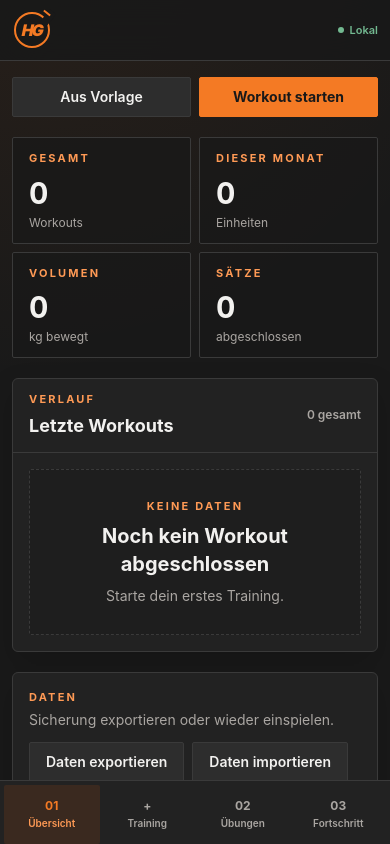
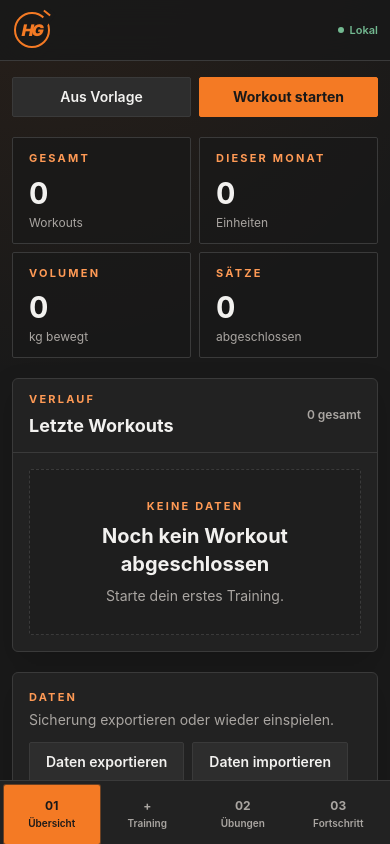
Before and after one commit to 027123-prog/GYM-Tracker, a React (Vite) app: page / in a window 390 px wide. Built offline with nearby package versions, Linux system fonts and the light colour scheme.

Commit message:
Add focused active workout mode

```diff
--- a/src/components/AppShell.jsx
+++ b/src/components/AppShell.jsx
@@ -25,7 +25,7 @@ function isNavActive(pathname, to) {
   return pathname === to || pathname.startsWith(`${to}/`);
 }
 
-function AppNavigation({ mobile = false, trainingTarget }) {
+function AppNavigation({ mobile = false, trainingTarget, hasActiveWorkout = false }) {
   const location = useLocation();
 
   return (
@@ -39,7 +39,9 @@ function AppNavigation({ mobile = false, trainingTarget }) {
     >
       {navItems.map((item) => {
         const active = isNavActive(location.pathname, item.to);
-        const target = item.to === '/workouts/new' ? trainingTarget : item.to;
+        const isTraining = item.to === '/workouts/new';
+        const target = isTraining ? trainingTarget : item.to;
+        const workoutRunning = isTraining && hasActiveWorkout;
 
         return (
           <NavLink
@@ -48,10 +50,14 @@ function AppNavigation({ mobile = false, trainingTarget }) {
             className={
               mobile
                 ? `flex min-h-0 flex-col items-center justify-center gap-0.5 rounded-sm px-1 text-[10px] font-semibold transition ${
-                    active ? 'bg-amber-soft text-amber-deep' : 'text-muted hover:text-ink'
+                    active
+                      ? 'bg-amber text-paper shadow-[0_0_0_1px_rgba(244,122,36,0.35)]'
+                      : workoutRunning
+                        ? 'bg-amber-soft text-amber-deep ring-1 ring-inset ring-amber/55'
+                        : 'text-muted hover:text-ink'
                   }`
                 : `flex min-h-10 items-center gap-2 rounded-sm border px-3 text-sm font-semibold transition ${
-                    active
+                    active || workoutRunning
                       ? 'border-amber/60 bg-amber-soft text-amber-deep'
                       : 'border-transparent text-muted hover:border-line hover:bg-surface-raised hover:text-ink'
                   }`
@@ -59,7 +65,9 @@ function AppNavigation({ mobile = false, trainingTarget }) {
           >
             <span
               aria-hidden="true"
-              className={`font-display text-xs font-bold ${active ? 'text-amber' : 'text-muted'}`}
+              className={`font-display text-xs font-bold ${
+                active ? (mobile ? 'text-paper' : 'text-amber') : workoutRunning ? 'text-amber' : 'text-muted'
+              }`}
             >
               {item.marker}
             </span>
@@ -73,11 +81,13 @@ function AppNavigation({ mobile = false, trainingTarget }) {
 
 export default function AppShell() {
   const location = useLocation();
-  const { activeWorkoutId } = useAppData();
+  const { state, activeWorkoutId } = useAppData();
   const mainRef = useRef(null);
-  const isWorkoutFocus = /^\/workouts\/.+\/edit$/.test(location.pathname);
-  const trainingTarget = activeWorkoutId
-    ? `/workouts/${encodeURIComponent(activeWorkoutId)}/edit`
+  const activeWorkout = state.workouts.find(
+    (workout) => workout.id === activeWorkoutId && !workout.completedAt,
+  );
+  const trainingTarget = activeWorkout
+    ? `/workouts/${encodeURIComponent(activeWorkout.id)}/edit`
     : '/workouts/new';
 
   useEffect(() => {
@@ -89,7 +99,13 @@ export default function AppShell() {
       data-app-shell
       className="flex h-[100dvh] min-h-0 flex-col overflow-hidden md:h-auto md:min-h-[100dvh] md:overflow-visible"
     >
-      <header className="relative z-40 shrink-0 border-b border-line bg-paper/90 backdrop-blur-xl md:sticky md:top-0">
+      <header
+        className={`relative z-40 shrink-0 border-b backdrop-blur-xl md:sticky md:top-0 ${
+          activeWorkout
+            ? 'border-amber/55 bg-[linear-gradient(90deg,rgba(244,122,36,0.13),rgba(25,25,25,0.94)_62%)]'
+            : 'border-line bg-paper/90'
+        }`}
+      >
         <div className="mx-auto flex max-w-7xl items-center gap-4 px-3 py-2.5 sm:px-5">
           <Link to="/" className="flex shrink-0 items-center" aria-label="Zur Übersicht">
             <span className="relative flex h-10 w-10 items-center justify-center" aria-hidden="true">
@@ -103,15 +119,23 @@ export default function AppShell() {
           </Link>
 
           <div className="hidden flex-1 md:block">
-            <AppNavigation trainingTarget={trainingTarget} />
+            <AppNavigation trainingTarget={trainingTarget} hasActiveWorkout={Boolean(activeWorkout)} />
           </div>
 
+          {activeWorkout ? (
+            <Link
+              to={trainingTarget}
+              className="min-w-0 flex-1 rounded-sm border border-amber/55 bg-amber-soft px-2.5 py-1.5 transition hover:border-amber md:max-w-[240px] md:flex-none"
+              aria-label={`Aktives Workout öffnen: ${activeWorkout.name}`}
+            >
+              <span className="block text-[9px] font-bold uppercase tracking-[0.14em] text-amber-deep">
+                Aktives Workout
+              </span>
+              <span className="block truncate text-xs font-bold text-ink sm:text-sm">{activeWorkout.name}</span>
+            </Link>
+          ) : null}
+
           <div className="ml-auto flex items-center gap-2">
-            {isWorkoutFocus ? (
-              <span className="hidden rounded-sm border border-amber/35 bg-amber-soft px-2 py-1 text-[10px] font-bold uppercase tracking-[0.16em] text-amber-deep sm:block">
-                Training aktiv
-              </span>
-            ) : null}
             <SyncIndicator compact />
             <div className="hidden lg:block">
               <BackupControls compact />
@@ -135,7 +159,7 @@ export default function AppShell() {
         data-mobile-navigation
         className="relative z-50 h-[calc(4rem+env(safe-area-inset-bottom))] shrink-0 bg-surface md:hidden"
       >
-        <AppNavigation mobile trainingTarget={trainingTarget} />
+        <AppNavigation mobile trainingTarget={trainingTarget} hasActiveWorkout={Boolean(activeWorkout)} />
       </div>
     </div>
   );
--- a/src/components/ExerciseEditorCard.jsx
+++ b/src/components/ExerciseEditorCard.jsx
@@ -71,8 +71,6 @@ export default function ExerciseEditorCard({
   libraryEntry,
   lastWorkoutSummary,
   lastWorkoutCommentText,
-  activeExerciseIndex,
-  exerciseCount,
   onPrevExercise,
   onNextExercise,
   onInsertExercise,
@@ -178,17 +176,6 @@ export default function ExerciseEditorCard({
                 }
               }}
             />
-          </div>
-
-          <div className="mt-3 flex flex-wrap items-center gap-2">
-            <span className="eyebrow">
-              Übung {activeExerciseIndex + 1} / {exerciseCount}
-            </span>
-            {exercise.targetRepScheme ? (
-              <span className="rounded-sm border border-amber/35 bg-amber-soft px-2 py-1 text-xs font-bold text-amber-deep">
-                Ziel {exercise.targetRepScheme}
-              </span>
-            ) : null}
           </div>
 
           <div
--- a/src/pages/DashboardPage.jsx
+++ b/src/pages/DashboardPage.jsx
@@ -67,10 +67,15 @@ function isMeaningfulDraft(workout, templates) {
 }
 
 export default function DashboardPage() {
-  const { state } = useAppData();
+  const { state, activeWorkoutId } = useAppData();
   const sortedWorkouts = sortWorkoutsByDate(state.workouts);
   const completedWorkouts = sortedWorkouts.filter((workout) => workout.completedAt);
-  const currentDraft = sortedWorkouts.find((workout) => isMeaningfulDraft(workout, state.templates)) ?? null;
+  const activeWorkout = state.workouts.find(
+    (workout) => workout.id === activeWorkoutId && !workout.completedAt,
+  );
+  const currentDraft = activeWorkout
+    ? null
+    : sortedWorkouts.find((workout) => isMeaningfulDraft(workout, state.templates)) ?? null;
   const monthStart = new Date();
   monthStart.setDate(1);
   monthStart.setHours(0, 0, 0, 0);
@@ -95,6 +100,7 @@ export default function DashboardPage() {
 
   return (
     <div className="space-y-5">
+      {!activeWorkout ? (
         <section className="mx-auto grid w-full max-w-md grid-cols-2 gap-2">
           <Link to="/workouts/template" className="secondary-button w-full px-3">
             Aus Vorlage
@@ -103,6 +109,7 @@ export default function DashboardPage() {
             Workout starten
           </Link>
         </section>
+      ) : null}
 
       {currentDraft ? (
         <section className="panel border-amber/35 bg-gradient-to-r from-amber-soft to-surface p-4 sm:p-5">
```
Also changed, not shown: src/pages/WorkoutBuilderPage.jsx (+67 -16 lines). Lines whose indentation alone changed are shown as unchanged.
